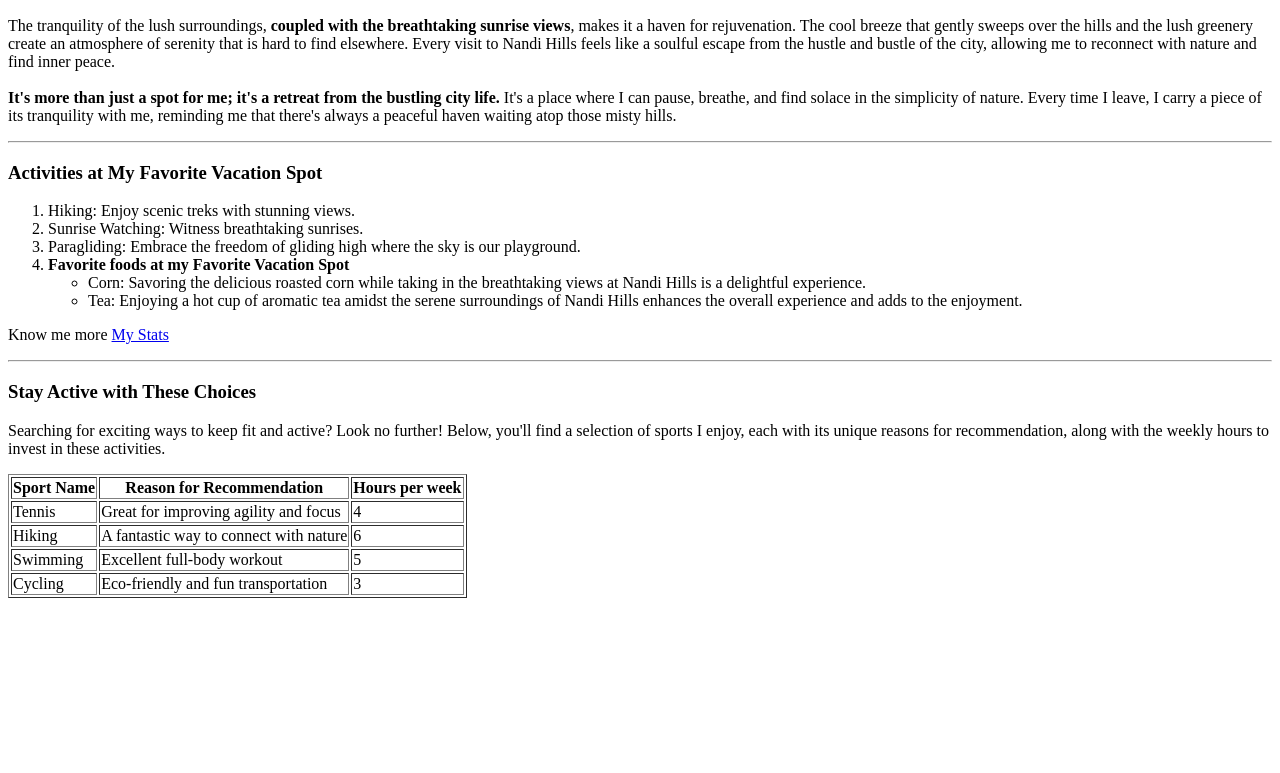
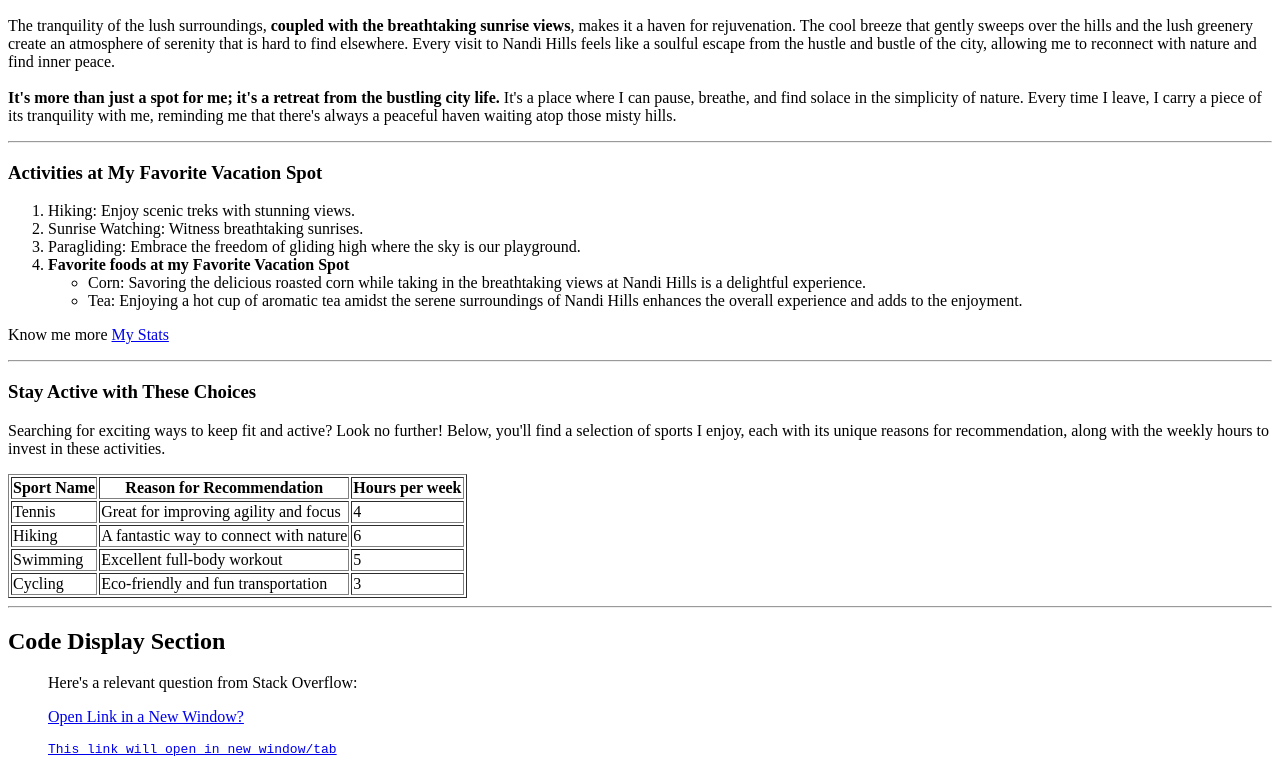
Before and after one commit to 44-563-WebApps-F23/44563-webapps-f23-assignment3-Shabna610, a plain HTML site: page index.html in a window 1280 px wide. Shown: the part 110-883 px from the top of the page. Before the commit the page ends 800 px from the top, so only its background shows below. Drawn offline with Linux system fonts and the light colour scheme.

Commit message:
Update index.html

```diff
--- a/index.html
+++ b/index.html
@@ -67,6 +67,14 @@
             </tr>
         </table>
 
+        <hr>
+        <h2>Code Display Section</h2>
+        <blockquote>
+            <p>Here's a relevant question from Stack Overflow:</p>
+            <p><a href="https://stackoverflow.com/questions/15551779/open-link-in-new-tab-or-window">Open Link in a New Window?</a></p>
+            <pre><a href="http://www.simplehtmlguide.com/" target="_blank">This link will open in new window/tab</a></pre>
+        </blockquote>
+
 
     </body>
 </html>
```
